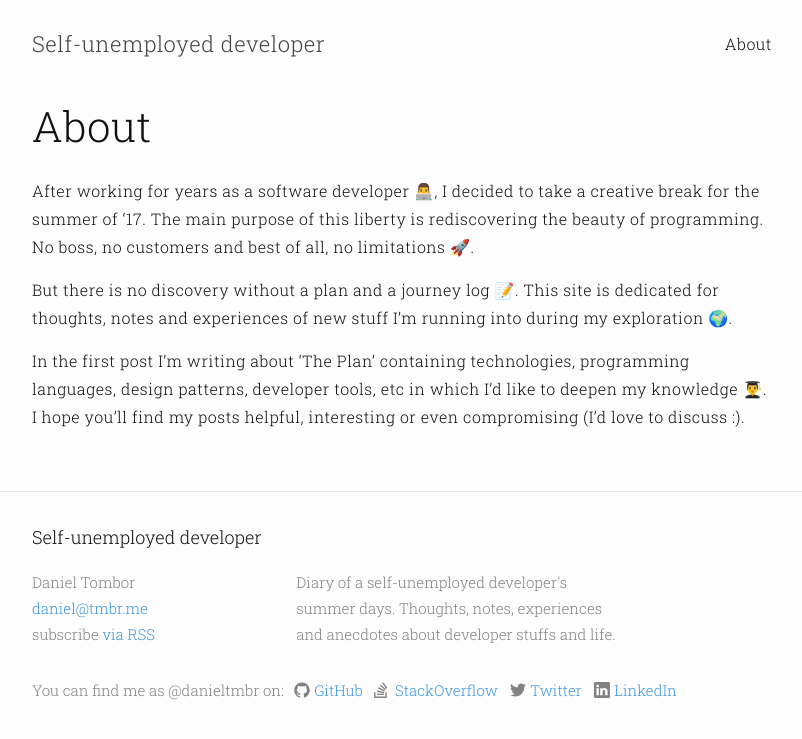
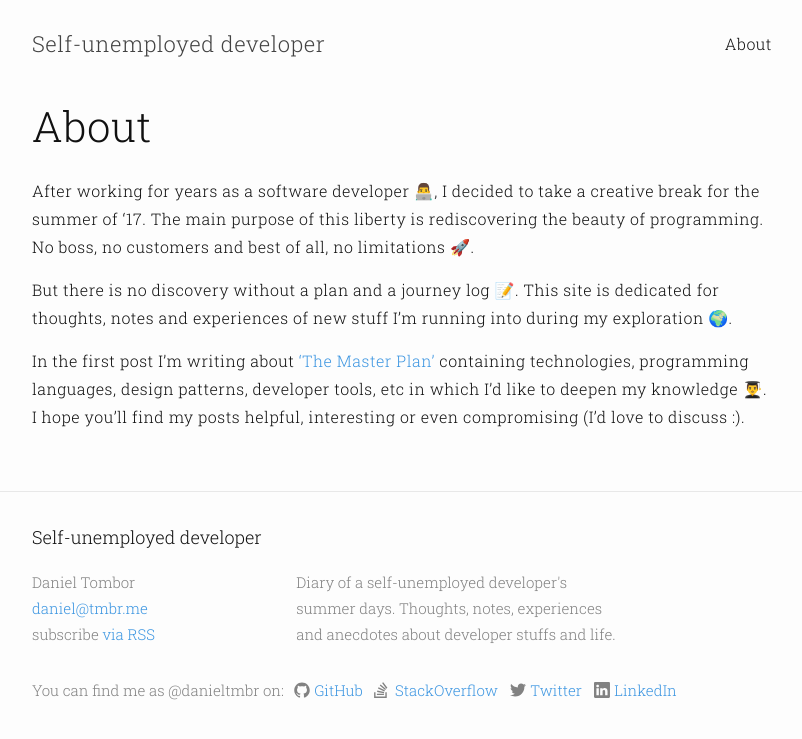
Before and after one commit to danieltmbr/danieltmbr.github.io, a Jekyll site: the page built from about.md, in a window 1280 px wide. Shown: the top 739 px of the page, without its empty margins (238-1040 px from the left). Built offline with Jekyll 4.4.1, drawn with Linux system fonts in a browser that asks for light colours.

Commit message:
update about page with a reference of the first blogpost

```diff
--- a/about.md
+++ b/about.md
@@ -8,4 +8,4 @@ After working for years as a software developer 👨‍💻, I decided to take a
 
 But there is no discovery without a plan and a journey log 📝. This site is dedicated for thoughts, notes and experiences of new stuff I'm running into during my exploration 🌍.
 
-In the first post I'm writing about 'The Plan' containing technologies, programming languages, design patterns, developer tools, etc in which I'd like to deepen my knowledge 👨‍🎓. I hope you'll find my posts helpful, interesting or even compromising (I'd love to discuss :).
+In the first post I'm writing about ['The Master Plan']({% post_url 2017-06-03-Prologue %}) containing technologies, programming languages, design patterns, developer tools, etc in which I'd like to deepen my knowledge 👨‍🎓. I hope you'll find my posts helpful, interesting or even compromising (I'd love to discuss :).
```
